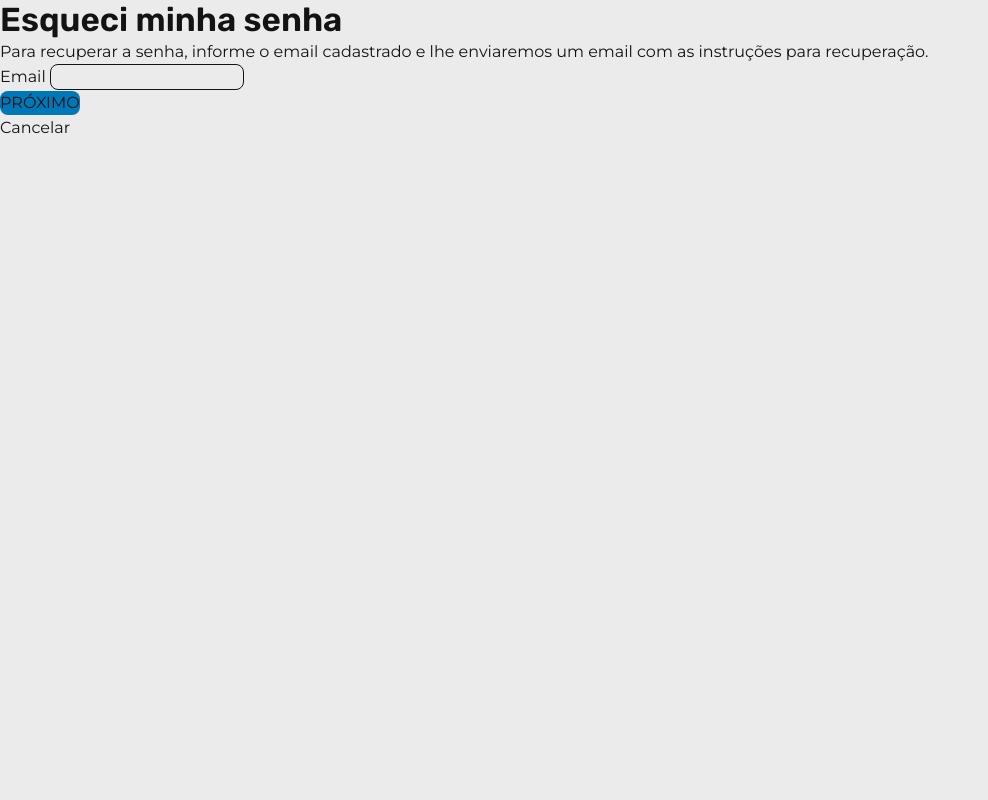
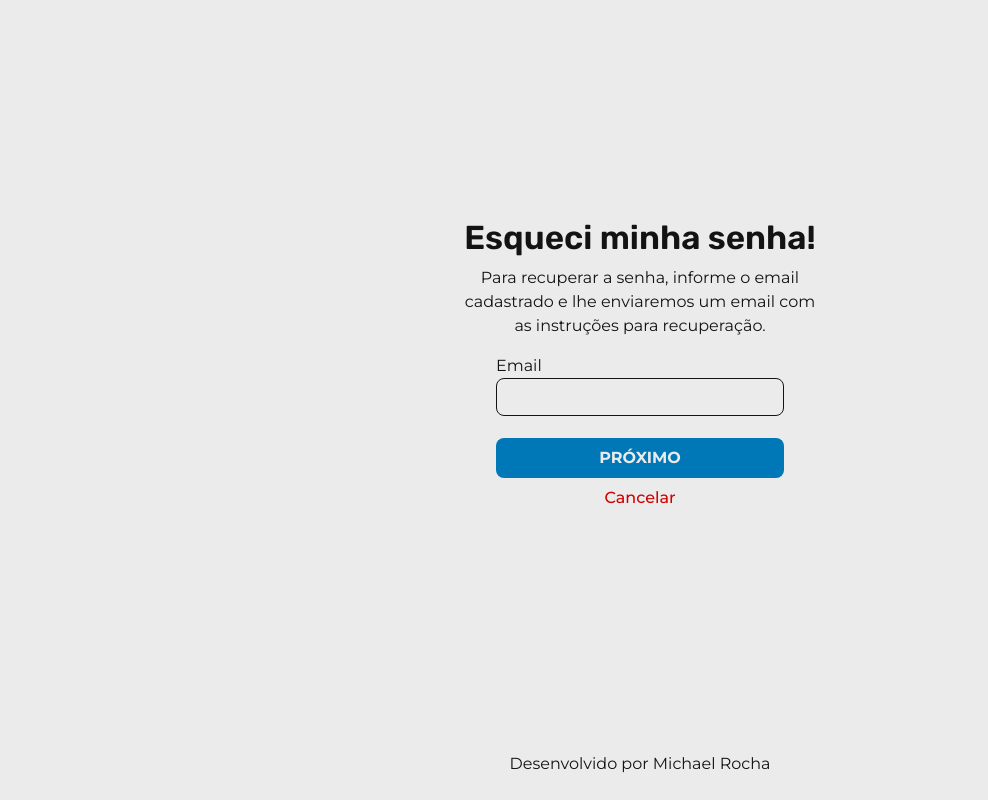
Before and after one commit to michaelprocha/expense-control, a website: page frontend/dist/forgot.html in a window 1280 px wide. Shown: the whole page, without its empty margins (0-988 px from the left). Drawn offline with Linux system fonts and the light colour scheme.

Commit message:
Redesigned HTML with new Tailwind classes

```diff
--- a/frontend/src/tailwind/input.css
+++ b/frontend/src/tailwind/input.css
@@ -4,7 +4,6 @@
 	/* font-family */
 	--font-rubik: "Rubik", sans-serif;
 	--font-montserrat: "Montserrat", sans-serif;
-
 
 	/* font-size */
 	--text-5xl: 2.986rem;
@@ -17,7 +16,6 @@
 	--text-sm: 0.833rem;
 	--text-xsm: 0.694rem;
 
-
 	/* color */
 	--color-primary: #0077b6;
 	--color-secondary: #2ecc71;
@@ -29,10 +27,9 @@
 }
 
 @layer base {
-    body{
+	body {
 		@apply min-w-dvw min-h-dvh bg-white text-black flex flex-col dark:bg-black dark:text-white;
 	}
-
 
 	header {
 		@apply min-w-dvw;
@@ -81,26 +78,28 @@ footer {
 
 	p,
 	a,
-    button,
 	label,
 	input {
 		@apply font-montserrat text-m font-normal text-black dark:text-white;
 	}
 
-    button{
-        @apply uppercase bg-primary rounded-lg cursor-pointer;
+	a,
+	button {
+		@apply cursor-pointer;
+	}
+
+	button {
+		@apply font-montserrat text-m uppercase bg-primary rounded-lg font-bold text-white dark:text-black;
 	}
 
 	input {
 		@apply border-solid border border-black bg-white rounded-lg dark:border-white dark:bg-black;
 	}
 
-    input:focus{
+	input:focus {
 		@apply border-primary;
 	}
-
 }
 
 @layer components {
-
 }
```
Also changed, not shown: frontend/dist/css/index.css, frontend/dist/forgot.html, frontend/dist/index.html, frontend/dist/register.html. Lines whose indentation alone changed are shown as unchanged.
